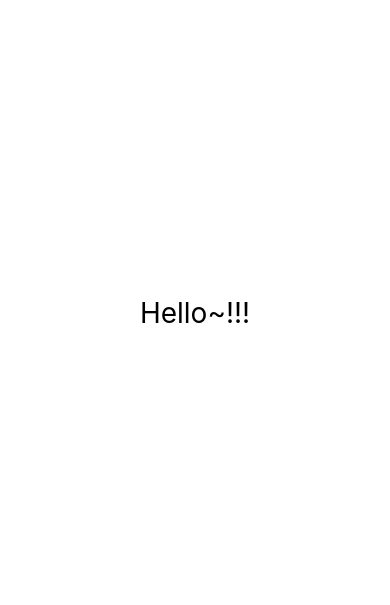
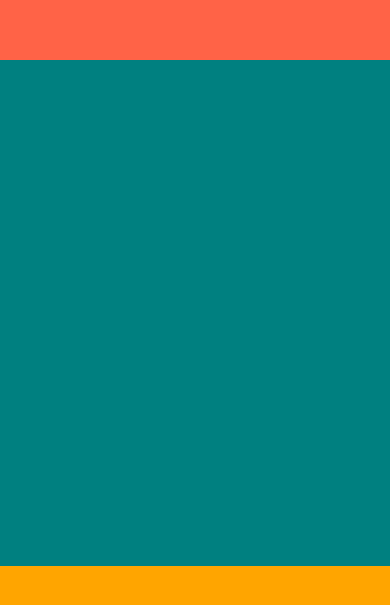
Before and after one commit to verobeach7/ReactNative-Expo, a React Native app: screen / in a window 390 px wide. Shown: the part 109-714 px from the top of the page. Built offline with nearby package versions, Linux system fonts and the light colour scheme.

Commit message:
React Native 101: WetherAPP(Layout System)

```diff
--- a/App.js
+++ b/App.js
@@ -1,24 +1,11 @@
-import { StatusBar } from "expo-status-bar";
-import { StyleSheet, Text, View } from "react-native";
+import { View } from "react-native";
 
 export default function App() {
   return (
-    <View style={styles.container}>
-      <Text style={styles.text}>Hello~!!!</Text>
-      <StatusBar style="light" />
+    <View style={{ flex: 1 }}>
+      <View style={{ flex: 1, backgroundColor: "tomato" }}></View>
+      <View style={{ flex: 3, backgroundColor: "teal" }}></View>
+      <View style={{ flex: 1, backgroundColor: "orange" }}></View>
     </View>
   );
 }
-
-const styles = StyleSheet.create({
-  container: {
-    flex: 1,
-    backgroundColor: "white",
-    alignItems: "center",
-    justifyContent: "center",
-  },
-  text: {
-    fontSize: 28,
-    color: "black",
-  },
-});
```
